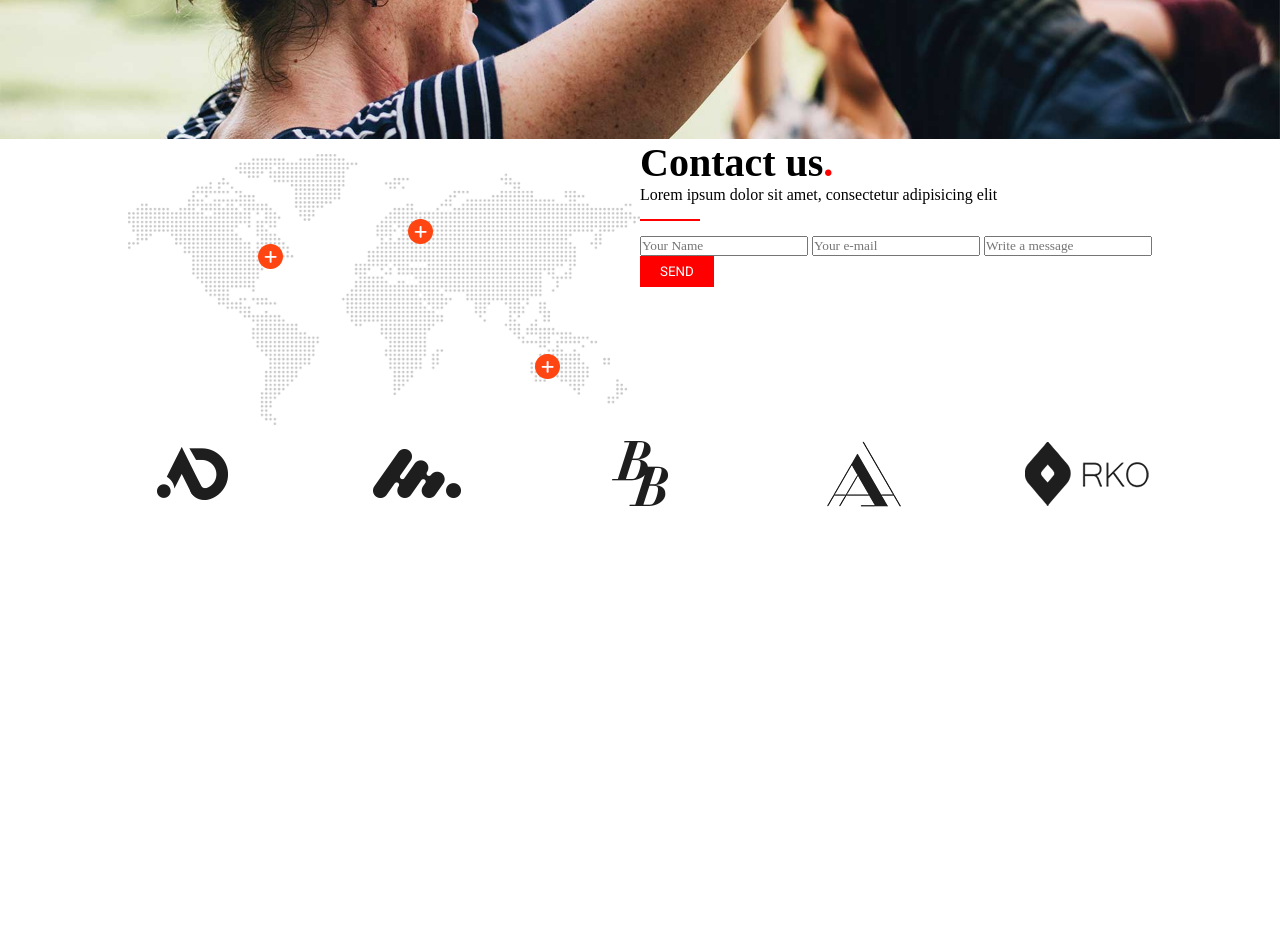
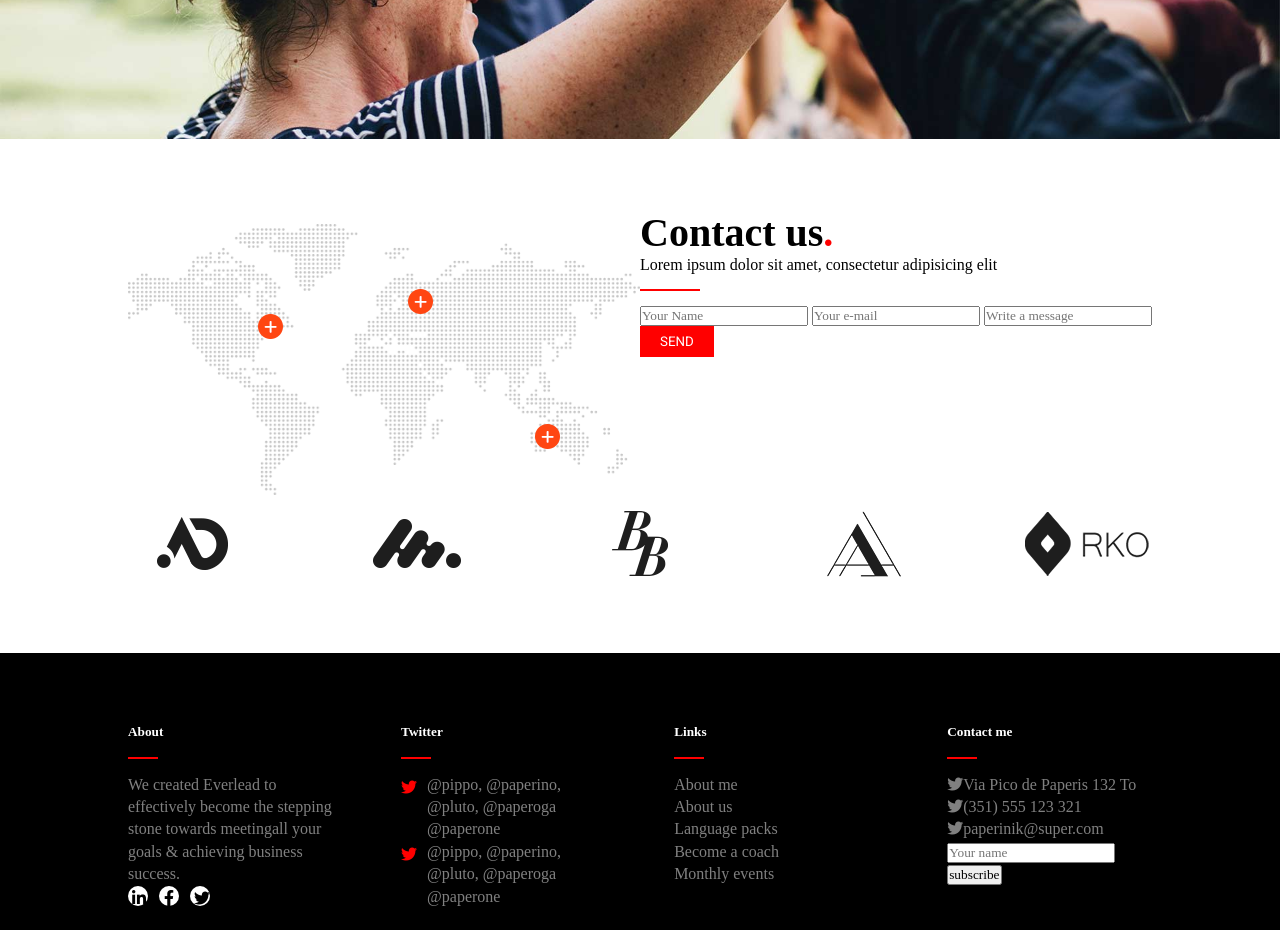
Before and after one commit to 1Graffa/proj-html-vuejs, a plain HTML site: page index.html in a window 1280 px wide. Shown: the part 4060-4990 px from the top of the page. Before the commit the page ends 4573 px from the top, so only its background shows below. Drawn offline with nearby package versions, Linux system fonts and the light colour scheme.

Commit message:
css e html, manca parte vue

```diff
--- a/css/style.css
+++ b/css/style.css
@@ -390,7 +390,7 @@ margin-bottom: 15px;
 }
 /* CONTATTI */
 .contatti{
-
+  padding: 70px 0
 }
 .contatti-top{
   display: flex;
@@ -451,3 +451,49 @@ margin-bottom: 15px;
   justify-content: space-between;
   margin:auto;
 }
+/* FOOTER */
+footer{
+  background-color: black
+}
+.footer-container{
+  width: 80%;
+  display: flex;
+  justify-content: space-between;
+  margin:auto;
+}
+footer{
+  color: grey;
+  padding-top: 70px;
+  padding-bottom: 20px;
+  line-height: 1.4
+}
+footer h5{
+  color: white
+}
+footer hr{
+  margin-top: 15px;
+  margin-bottom: 15px;
+  width: 30px
+}
+.about,.twitter,.links,.contact-me{
+  width: 20%
+}
+.twitter div{
+  display: flex;
+}
+.twitter i{
+  color:red;
+  margin-top: 5px;
+  margin-right: 10px
+}
+footer .social i{
+  margin-right: 7px;
+  text-align: center;
+  color: black;
+  background-color: white;
+  border-radius: 50%;
+  padding: 4px;
+  font-size: 16px;
+  width: 20px;
+  height: 20px;
+}
--- a/index.html
+++ b/index.html
@@ -279,6 +279,58 @@
         </div>
       </div>
     </div>
+    <!-- FOOTER -->
+    <footer>
+      <div class="footer-container">
+        <div class="about">
+          <h5>About</h5>
+          <hr>
+          <p>We created Everlead to effectively become the stepping stone towards meetingall your goals & achieving business success.</p>
+          <div class="social">
+            <i class="fab fa-linkedin-in"></i>
+            <i class="fab fa-facebook-f"></i>
+            <i class="fab fa-twitter"></i>
+          </div>
+        </div>
+        <div class="twitter">
+          <h5>Twitter</h5>
+          <hr>
+          <div>
+            <i class="fab fa-twitter"></i>
+            <p>@pippo, @paperino, @pluto, @paperoga @paperone</p>
+          </div>
+          <div>
+            <i class="fab fa-twitter"></i>
+            <p>@pippo, @paperino, @pluto, @paperoga @paperone</p>
+          </div>
+        </div>
+        <div class="links">
+          <h5>Links</h5>
+          <hr>
+          <ul>
+            <li>About me</li>
+            <li>About us</li>
+            <li>Language packs</li>
+            <li>Become a coach</li>
+            <li>Monthly events</li>
+          </ul>
+        </div>
+        <div class="contact-me">
+          <h5>Contact me</h5>
+          <hr>
+          <ul>
+            <li><i class="fab fa-twitter"></i>Via Pico de Paperis 132 To</li>
+            <li><i class="fab fa-twitter"></i>(351) 555 123 321</li>
+            <li><i class="fab fa-twitter"></i>paperinik@super.com</li>
+            <li>
+              <input type="text" placeholder="Your name">
+            </input>
+            <button>subscribe</button>
+            </li>
+          </ul>
+        </div>
+      </div>
+    </footer>
 
   <!-- JS link -->
   <script src="js/script.js" charset="utf-8"></script>
```
